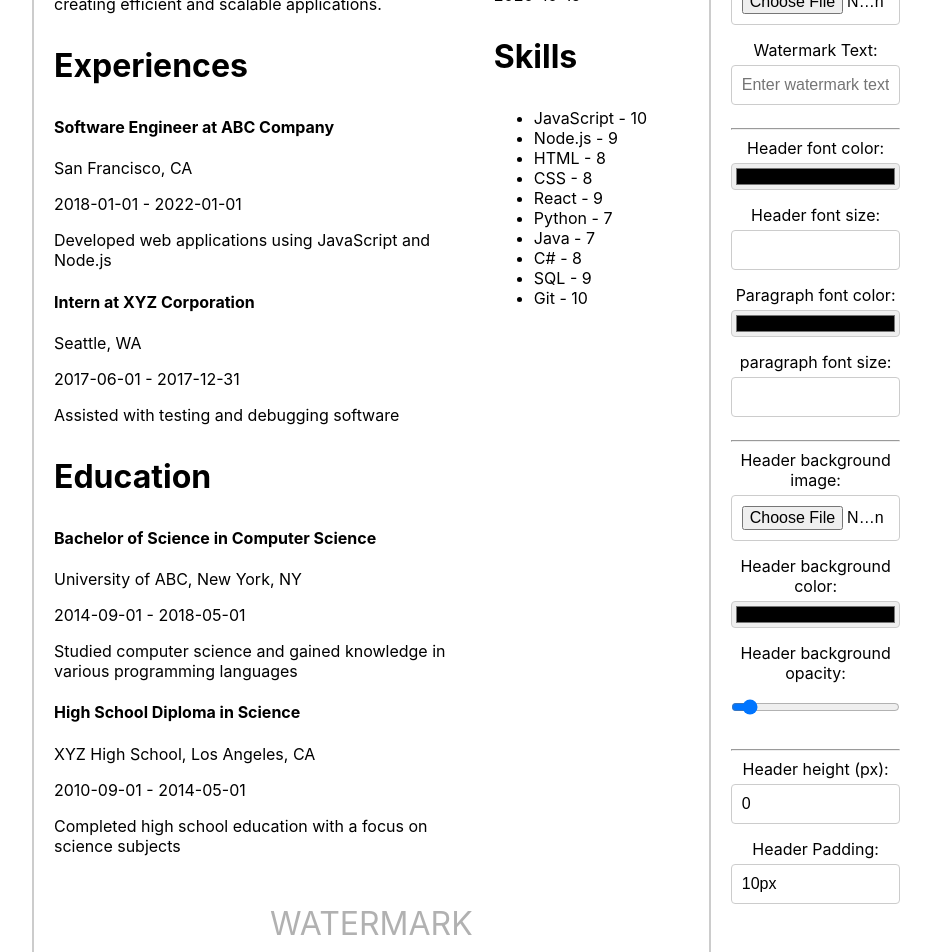
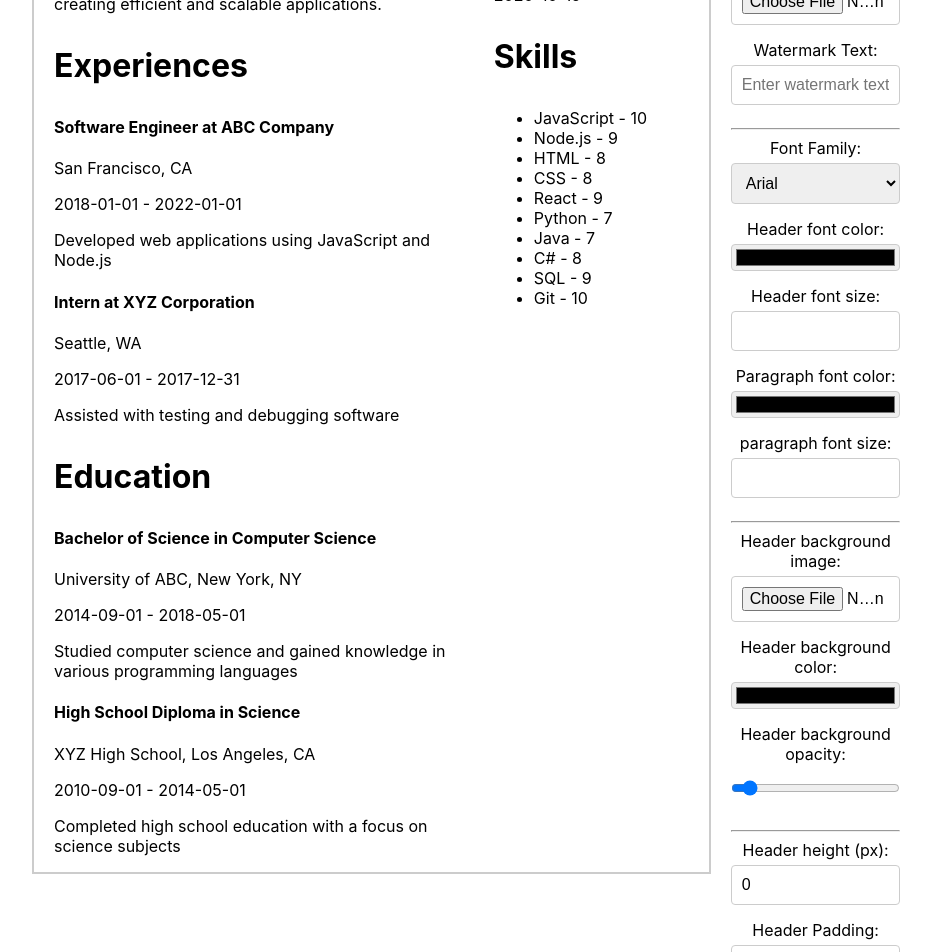
Before and after one commit to KaybotV2/CV-Builder, a React (Create React App) app: page / in a window 1280 px wide. Shown: the part 520-1472 px from the top of the page, without its empty margins (0-931 px from the left). Built offline with nearby package versions, Linux system fonts and the light colour scheme.

Commit message:
Implement font family

```diff
--- a/src/App.css
+++ b/src/App.css
@@ -29,6 +29,7 @@ button:disabled {
 
 /* Input Styles */
 input,
+select,
 textarea {
   width: 100%;
   padding: 10px;
@@ -41,6 +42,7 @@ textarea {
 }
 
 input:focus,
+select:focus,
 textarea:focus {
   border-color: #007bff;
   outline: none;
--- a/src/components/Editor.js
+++ b/src/components/Editor.js
@@ -24,9 +24,14 @@ const Editor = ({ droppedElements, handleDragOverInEditor, handleDropInEditor, d
     const [fontSize, setFontSize] = useState(16);
     const [headerColor, setheaderColor] = useState('#000000');
     const [headerFontSize, setHeaderFontSize] = useState(32);
-    const [watermarkText, setWatermarkText] = useState('WATERMARK');
+    const [watermarkText, setWatermarkText] = useState('');
     const [inputValue, setInputValue] = useState();
 
+
+    const handleFontFamilychange = (value) => {
+        const editor = document.querySelector('#editor > div');
+        editor.style.fontFamily = value;
+    }
 
     const handleWatermarkTextChange = (value) => {
         setWatermarkText(value);
@@ -214,6 +219,7 @@ const Editor = ({ droppedElements, handleDragOverInEditor, handleDropInEditor, d
                         headerPadding={headerPadding}
                         onWatermarkTextChange={handleWatermarkTextChange}
                         watermarkText={inputValue}
+                        onFontChange={handleFontFamilychange}
                     />
             </div>
         </>
--- a/src/components/Tools.js
+++ b/src/components/Tools.js
@@ -1,4 +1,4 @@
-import React from 'react';
+import React, {useState} from 'react';
 
 const Tools = ({
     handleTextColorChange,
@@ -17,8 +17,34 @@ const Tools = ({
     headerHeight,
     handlePaddingChange,
     headerPadding,
-    onWatermarkTextChange
+    onWatermarkTextChange,
+    onFontChange
 }) => {
+
+    const fontFamilies = [
+        'Arial, Helvetica, sans-serif',
+        'Arial Black, Gadget, sans-serif',
+        'Comic Sans MS, cursive, sans-serif',
+        'Impact, Charcoal, sans-serif',
+        'Lucida Sans Unicode, Lucida Grande, sans-serif',
+        'Tahoma, Geneva, sans-serif',
+        'Trebuchet MS, Helvetica, sans-serif',
+        'Verdana, Geneva, sans-serif',
+        'Georgia, serif',
+        'Palatino Linotype, Book Antiqua, Palatino, serif',
+        'Times New Roman, Times, serif',
+        'Courier New, Courier, monospace',
+        'Lucida Console, Monaco, monospace',
+        'Brush Script MT, cursive',
+        'Copperplate, Papyrus, fantasy',
+        'Papyrus, fantasy'
+      ];
+
+
+    const handleChange = (e) => {
+        onFontChange(e.target.value);
+    };
+
 
     const handleInputChange = (e) => {
         onWatermarkTextChange(e.target.value);
@@ -41,6 +67,14 @@ const Tools = ({
             </label>
 
             <hr></hr>
+            <label htmlFor="fontFamily">Font Family: </label>
+            <select id="fontFamily"  onChange={handleChange}>
+                {fontFamilies.map((font, index) => (
+                <option key={index} value={font}>
+                    {font.split(',')[0]}
+                </option>
+                ))}
+            </select>
             <label>
                 Header font color:
                 <input type="color" onChange={handleHeaderColorChange} value={headerColor} />
--- a/src/pages/TemplateEditor.js
+++ b/src/pages/TemplateEditor.js
@@ -11,6 +11,10 @@ const TemplateEditor = () => {
       setCvContent(JSON.parse(savedContent));
     }
   }, []);
+
+  const handleInput = (event) => {
+    setCvContent(event.target.innerHTML);
+  };
 
   useEffect(() => {
     if (cvTemplateRef.current) {
@@ -32,6 +36,7 @@ const TemplateEditor = () => {
     }
   };
 
+
   return (
     <div className='template-container'>
       <h1>Template</h1>
@@ -39,8 +44,9 @@ const TemplateEditor = () => {
       <div
         id="editor"
         ref={cvTemplateRef}
+        onInput={handleInput}
+        dangerouslySetInnerHTML={{ __html: cvContent }}
       >
-        {cvContent}
       </div>
     </div>
   );
```
